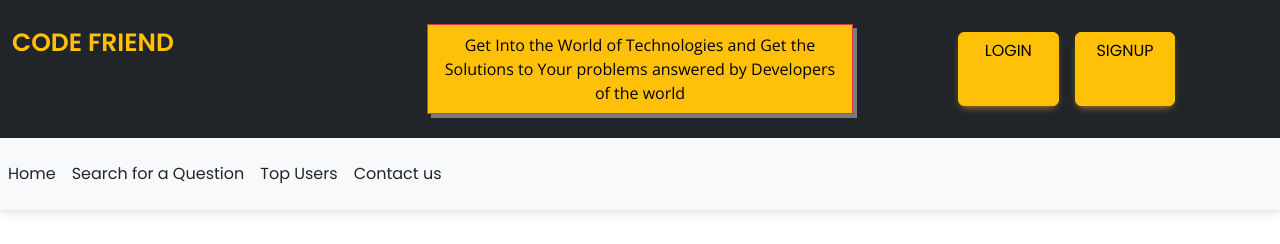
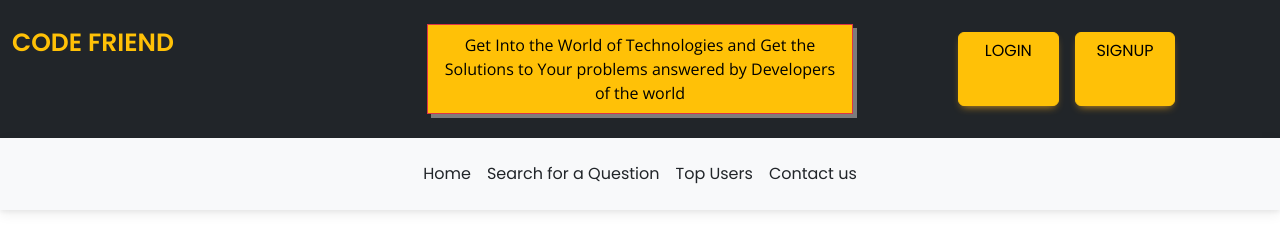
Before and after one commit to saitej34/codefriend_client, a React (Create React App) app: page / in a window 1280 px wide. Shown: the top 244 px of the page. Built offline with nearby package versions, Linux system fonts and the light colour scheme; no server answers.

Commit message:
navbar place

```diff
--- a/src/components/Home.jsx
+++ b/src/components/Home.jsx
@@ -64,7 +64,7 @@ const Home = () => {
       <span class="navbar-toggler-icon"></span>
     </button>
     <div class="collapse navbar-collapse " id="navbarNavDropdown">
-      <ul class="navbar-nav">
+      <ul class="navbar-nav mx-auto">
         <li class="nav-item">
           <a class="nav-link text-dark" aria-current="page" href="/">Home</a>
         </li>
```
